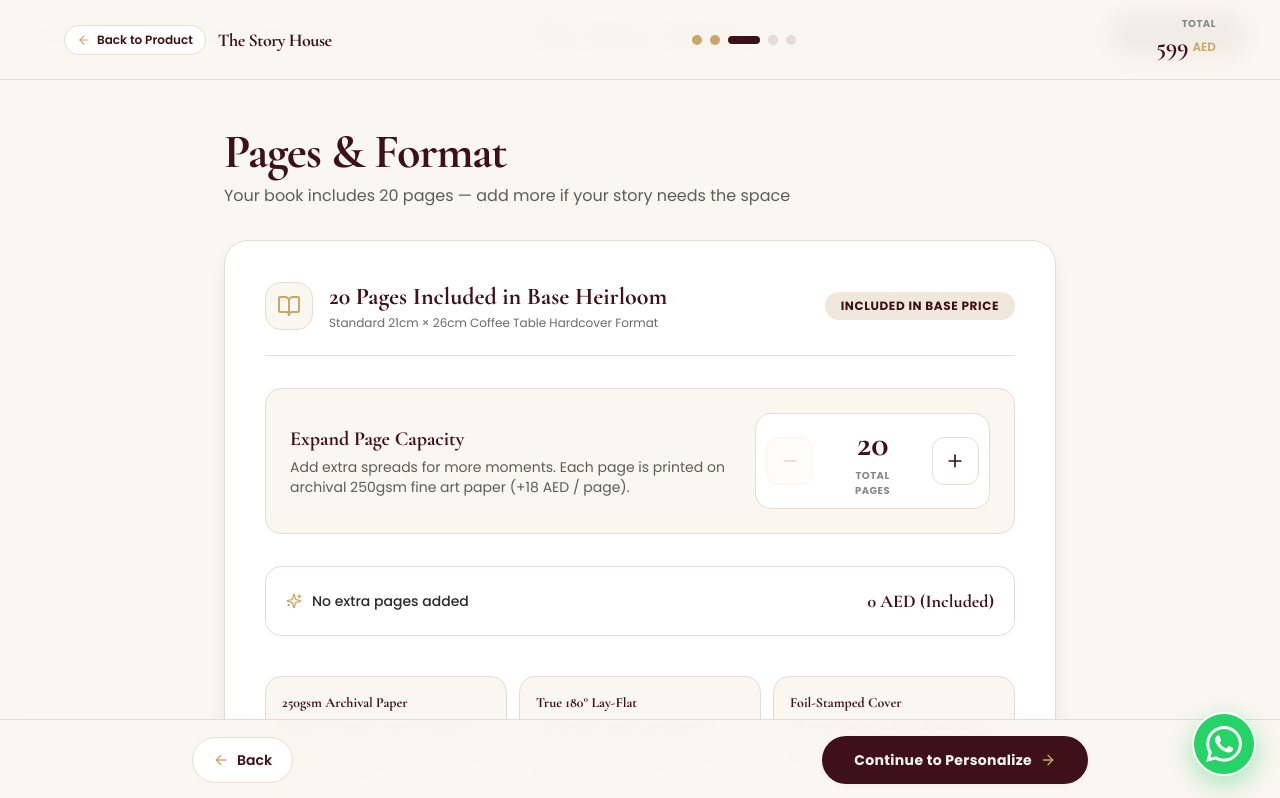
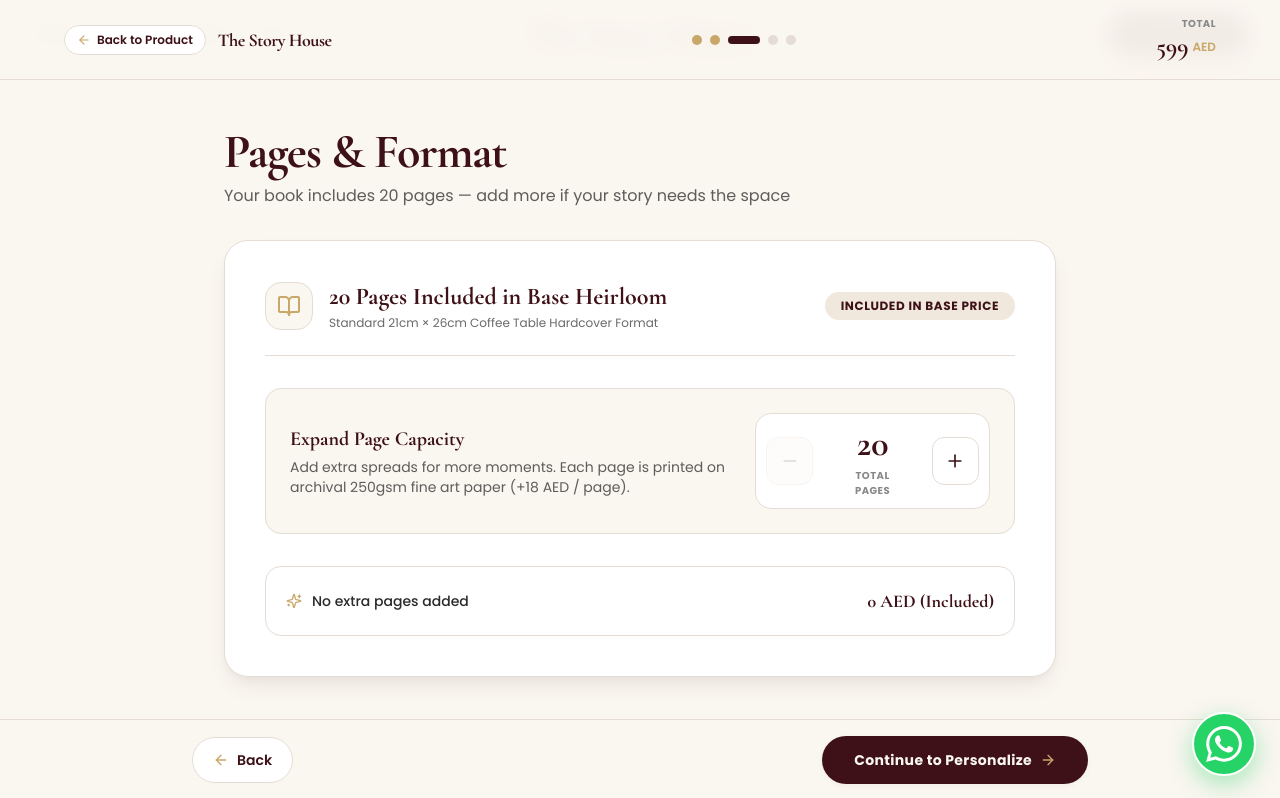
Before and after one commit to uiuxbyahsan/theestoryhousee, a Next.js app: page /build/pages in a window 1280 px wide. Shown: the top 798 px of the page. Built offline with nearby package versions, Linux system fonts and the light colour scheme.

Commit message:
Remove craftsmanship boxes from Step 3 and change Total Investment to TOTAL in Review step

```diff
--- a/src/app/build/pages/page.tsx
+++ b/src/app/build/pages/page.tsx
@@ -121,36 +121,6 @@ export default function BuildPagesPage() {
           </span>
         </div>
 
-        {/* Craftsmanship Guarantees */}
-        <div className="grid grid-cols-1 sm:grid-cols-3 gap-3 pt-2">
-          <div className="p-4 rounded-2xl bg-[#FAF6F0] border border-[#E5DDD5] space-y-1">
-            <span className="font-serif font-bold text-sm text-[#3D1117] block">
-              250gsm Archival Paper
-            </span>
-            <p className="text-xs text-[#2A2A2A]/70 leading-relaxed">
-              Museum-grade matte textured finish resistant to fingerprints and ambient glare.
-            </p>
-          </div>
-
-          <div className="p-4 rounded-2xl bg-[#FAF6F0] border border-[#E5DDD5] space-y-1">
-            <span className="font-serif font-bold text-sm text-[#3D1117] block">
-              True 180° Lay-Flat
-            </span>
-            <p className="text-xs text-[#2A2A2A]/70 leading-relaxed">
-              Full double-page panoramic spreads open completely flat without gutter loss.
-            </p>
-          </div>
-
-          <div className="p-4 rounded-2xl bg-[#FAF6F0] border border-[#E5DDD5] space-y-1">
-            <span className="font-serif font-bold text-sm text-[#3D1117] block">
-              Foil-Stamped Cover
-            </span>
-            <p className="text-xs text-[#2A2A2A]/70 leading-relaxed">
-              Champagne gold foil debossing on fine linen hardcover casing.
-            </p>
-          </div>
-        </div>
-
       </div>
 
       {/* ============================================================ */}
--- a/src/app/build/review/page.tsx
+++ b/src/app/build/review/page.tsx
@@ -286,7 +286,7 @@ export default function BuildReviewPage() {
           <div className="pt-6 flex flex-col sm:flex-row items-center justify-between gap-4">
             <div>
               <span className="text-xs font-bold uppercase tracking-wider text-[#888888] block">
-                Total Investment
+                TOTAL
               </span>
               <span className="text-xs text-emerald-700 font-semibold block mt-0.5">
                 Free UAE temperature-controlled delivery included
```
